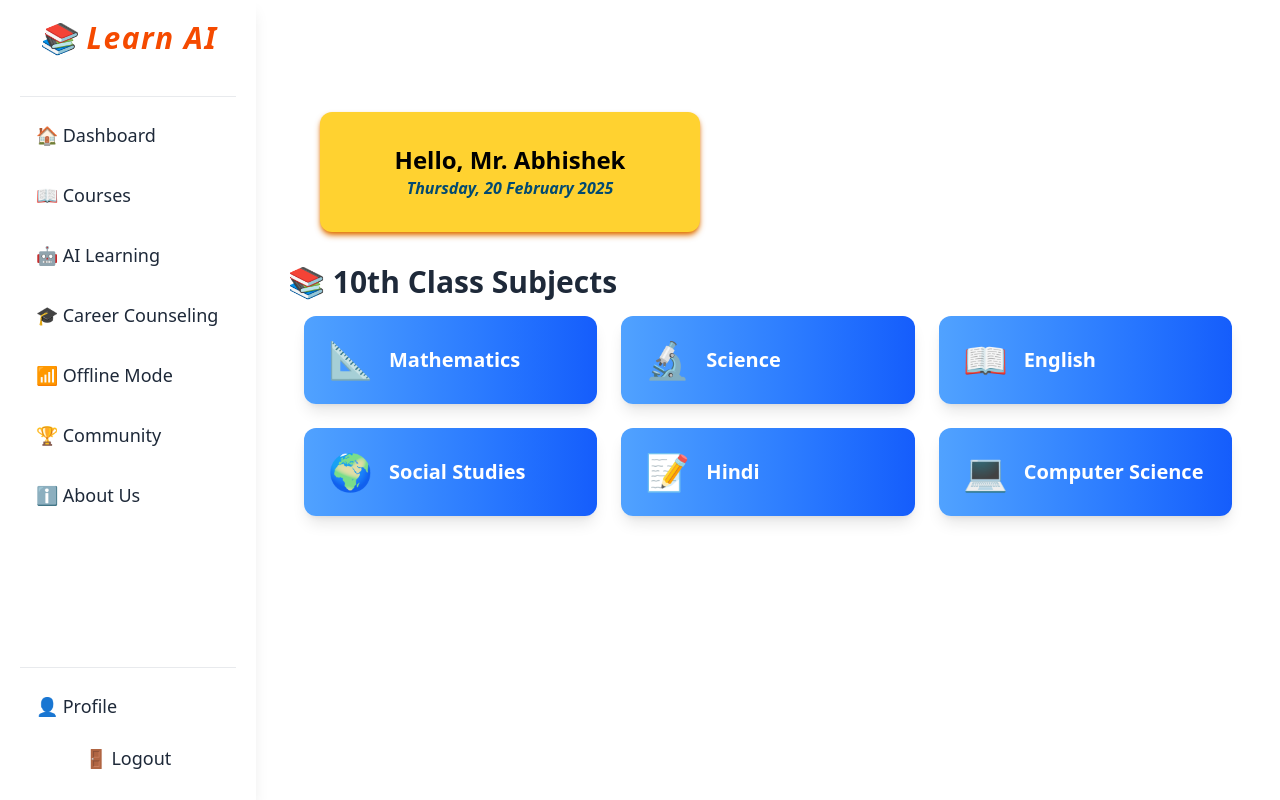
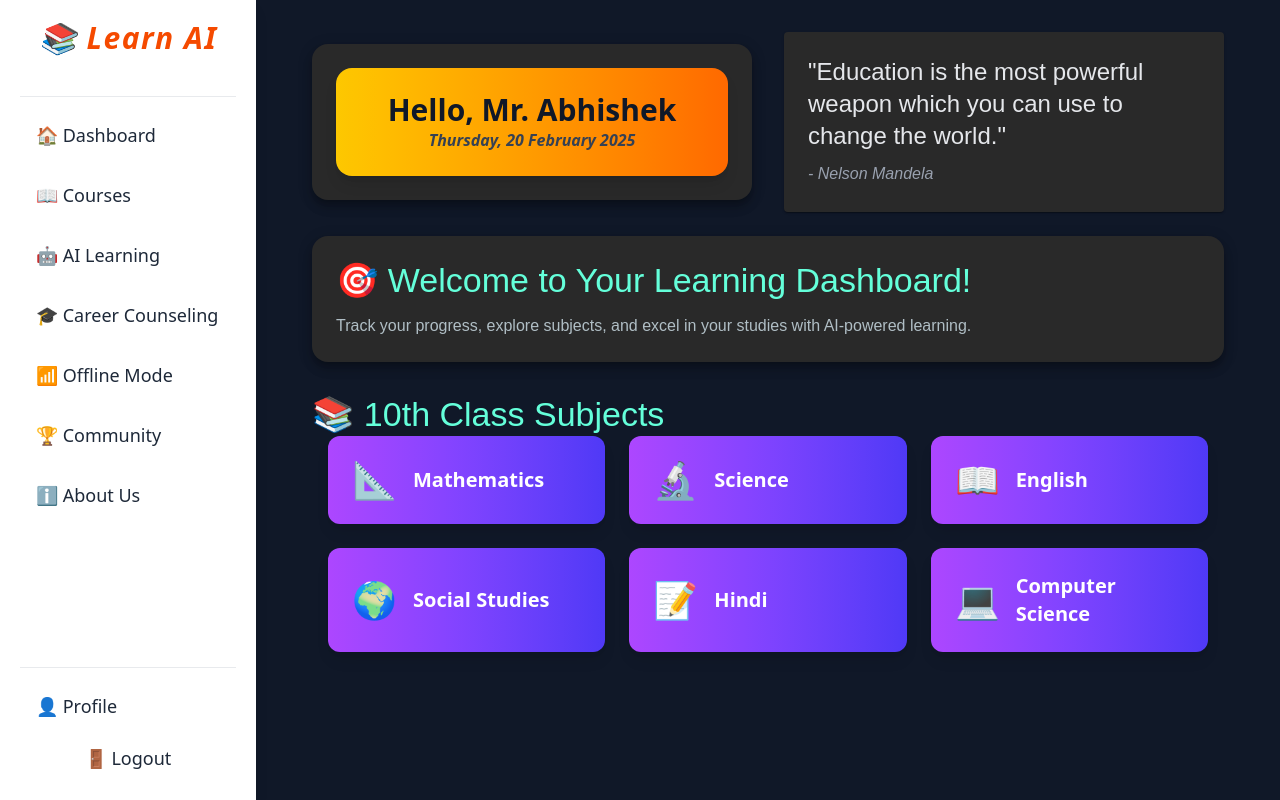
Before and after one commit to chan9an/Learn_AI, a React (Vite) app in the folder frontend/learnai/: page /home in a window 1280 px wide. Built offline with nearby package versions, Linux system fonts and the light colour scheme.

Commit message:
Adding Dark Theme

```diff
--- a/frontend/learnai/package.json
+++ b/frontend/learnai/package.json
@@ -10,8 +10,12 @@
     "preview": "vite preview"
   },
   "dependencies": {
+    "@emotion/react": "^11.14.0",
+    "@emotion/styled": "^11.14.0",
+    "@mui/material": "^6.4.8",
     "@tailwindcss/vite": "^4.0.7",
     "framer-motion": "^12.4.5",
+    "motion": "^12.5.0",
     "react": "^19.0.0",
     "react-dom": "^19.0.0",
     "tailwindcss": "^4.0.7"
--- /dev/null
+++ b/frontend/learnai/src/Quotes.jsx
@@ -0,0 +1,39 @@
+import React from "react";
+import { Card, Typography, Box } from "@mui/material";
+import { motion } from "framer-motion";
+
+function QuoteSection() {
+  return (
+    <motion.div
+      initial={{ opacity: 0, y: 20 }}
+      animate={{ opacity: 1, y: 0 }}
+      transition={{ duration: 0.6 }}
+      whileHover={{ scale: 1.05, boxShadow: "0px 10px 30px rgba(255, 255, 255, 0.2)" }}
+    >
+      <Card
+        className="p-8 bg-gradient-to-r from-gray-700 to-gray-900 text-white shadow-xl rounded-2xl"
+        sx={{
+          padding: "24px",
+          transition: "0.3s",
+          "&:hover": { transform: "scale(1.02)", boxShadow: 6 },
+        }}
+      >
+        <Typography
+          variant="h5"
+          gutterBottom
+          className="text-2xl font-semibold text-gray-200"
+        >
+          "Education is the most powerful weapon which you can use to change the world."
+        </Typography>
+        <Typography
+          variant="subtitle1"
+          className="italic text-gray-400 text-lg font-light"
+        >
+          - Nelson Mandela
+        </Typography>
+      </Card>
+    </motion.div>
+  );
+}
+
+export default QuoteSection;
--- a/frontend/learnai/src/homepage.jsx
+++ b/frontend/learnai/src/homepage.jsx
@@ -1,26 +1,95 @@
 import React from "react";
+import { motion } from "framer-motion";
 import Sidebar from "./Sidebar";
 import NameD from "./nameanddate";
 import Subjects from "./subjects";
-
+import { Container, Card, Typography, Box ,Grid} from "@mui/material";
+import QuoteSection from "./Quotes";
+import { ThemeProvider, createTheme } from "@mui/material/styles";
+const theme = createTheme({
+  typography: {
+    fontFamily: "'Poppins', sans-serif", // Modern font
+  },
+  palette: {
+    mode: "dark", // Ensures consistent dark mode
+    primary: { main: "#64ffda" }, // Cyan color
+    secondary: { main: "#ff4081" }, // Pink highlight
+    background: { default: "#121212", paper: "#1e1e1e" }, // Dark mode shades
+    text: { primary: "#ffffff", secondary: "#b0bec5" }, // Better contrast
+  },
+});
 function Homepage() {
   return (
-    <div className="flex">
-      {/* Sidebar (Fixed) */}
-      <Sidebar />
+    <ThemeProvider theme={theme}>
+      <Box className="flex min-h-screen bg-gray-900 text-white">
+        {/* Sidebar */}
+        <Sidebar />
 
-      {/* Main Content - Adjust margin to prevent overlap */}
-      <div className="flex-1 ml-64 p-8">{/*  */}
-        {/* Name and Date Section */}
-        <NameD />
+        {/* Main Content */}
+        <motion.div
+          className="flex-1 ml-64 p-8"
+          initial={{ opacity: 0, y: 20 }}
+          animate={{ opacity: 1, y: 0 }}
+          transition={{ duration: 0.5 }}
+        >
+          <Container maxWidth="lg">
+            {/* Name & Quote Section */}
+            <Grid container spacing={4} alignItems="center">
+              <Grid item xs={12} md={6}>
+                <Card
+                  sx={{
+                    padding: "24px",
+                    boxShadow: 8,
+                    borderRadius: "16px",
+                    backgroundColor: "background.paper",
+                    transition: "0.3s",
+                    "&:hover": { transform: "scale(1.02)", boxShadow: 12 },
+                  }}
+                >
+                  <NameD />
+                </Card>
+              </Grid>
+              <Grid item xs={12} md={6}>
+                <QuoteSection />
+              </Grid>
+            </Grid>
 
-        {/* Subjects Section for 10th Class */}
-        <div className="mt-8">
-          <h2 className="text-3xl font-bold text-gray-800 mb-4">📚 10th Class Subjects</h2>
-          <Subjects classLevel="10th" />
-        </div>
-      </div>
-    </div>
+            {/* Dashboard Card */}
+            <Card
+              className="p-6 my-6 shadow-lg rounded-2xl text-white"
+              sx={{
+                padding: "24px",
+                boxShadow: 8,
+                borderRadius: "16px",
+                backgroundColor: "background.paper",
+                transition: "0.3s",
+                "&:hover": { transform: "scale(1.02)", boxShadow: 12 },
+              }}
+            >
+              <Typography variant="h4" color="primary" gutterBottom>
+                🎯 Welcome to Your Learning Dashboard!
+              </Typography>
+              <Typography variant="body1" color="textSecondary">
+                Track your progress, explore subjects, and excel in your studies with AI-powered learning.
+              </Typography>
+            </Card>
+
+            {/* 10th Class Subjects */}
+            <motion.div
+              className="mt-8"
+              initial={{ opacity: 0, scale: 0.9 }}
+              animate={{ opacity: 1, scale: 1 }}
+              transition={{ duration: 0.5 }}
+            >
+              <Typography variant="h4" color="primary" className="mb-4">
+                📚 10th Class Subjects
+              </Typography>
+              <Subjects classLevel="10th" />
+            </motion.div>
+          </Container>
+        </motion.div>
+      </Box>
+    </ThemeProvider>
   );
 }
 
--- a/frontend/learnai/src/nameanddate.jsx
+++ b/frontend/learnai/src/nameanddate.jsx
@@ -1,5 +1,5 @@
 import React from "react";
-import Sidebar from "./Sidebar";
+import { motion } from "framer-motion";
 
 function NameD() {
   const today = new Date();
@@ -14,12 +14,13 @@ function NameD() {
   const year = today.getFullYear();
 
   return (
-    <>
-      <div className="ml-8 mt-20 w-95 h-30 p-6 rounded-xl bg-amber-300 shadow-md shadow-amber-600 flex flex-col justify-center items-center hover:">
-        <p className="font-bold text-2xl">Hello, Mr. Abhishek</p>
-        <p className="font-semibold italic text-sky-900">{day}, {date} {month} {year}</p>
-      </div>
-    </>
+    <motion.div
+      whileHover={{ scale: 1.03, boxShadow: "0px 10px 20px rgba(255, 215, 0, 0.5)" }}
+      className="w-full max-w-md p-6 rounded-2xl bg-gradient-to-r from-yellow-400 to-orange-500 shadow-lg flex flex-col justify-center items-center transition-all"
+    >
+      <p className="font-bold text-3xl text-gray-900">Hello, Mr. Abhishek</p>
+      <p className="font-semibold italic text-gray-700">{day}, {date} {month} {year}</p>
+    </motion.div>
   );
 }
 
--- a/frontend/learnai/src/subjects.jsx
+++ b/frontend/learnai/src/subjects.jsx
@@ -1,4 +1,5 @@
 import React from "react";
+import { motion } from "framer-motion";
 
 const Subjects = ({ classLevel }) => {
   const subjectsFor10th = [
@@ -13,13 +14,14 @@ const Subjects = ({ classLevel }) => {
   return (
     <div className="grid grid-cols-1 sm:grid-cols-2 md:grid-cols-3 lg:grid-cols-3 gap-6 px-4">
       {subjectsFor10th.map((subject, index) => (
-        <div
+        <motion.div
           key={index}
-          className="bg-gradient-to-r from-blue-400 to-blue-600 text-white p-6 rounded-xl shadow-lg flex items-center space-x-4 transition-all transform hover:scale-105 hover:shadow-2xl"
+          whileHover={{ scale: 1.05, boxShadow: "0px 10px 20px rgba(0,0,0,0.3)" }}
+          className="bg-gradient-to-r from-purple-500 to-indigo-600 text-white p-6 rounded-xl shadow-lg flex items-center space-x-4 transition-all transform hover:shadow-2xl"
         >
           <span className="text-4xl">{subject.icon}</span>
           <p className="text-xl font-semibold">{subject.name}</p>
-        </div>
+        </motion.div>
       ))}
     </div>
   );
```
Also changed, not shown: 1 other file (tests, documents, lock files or other folders).
